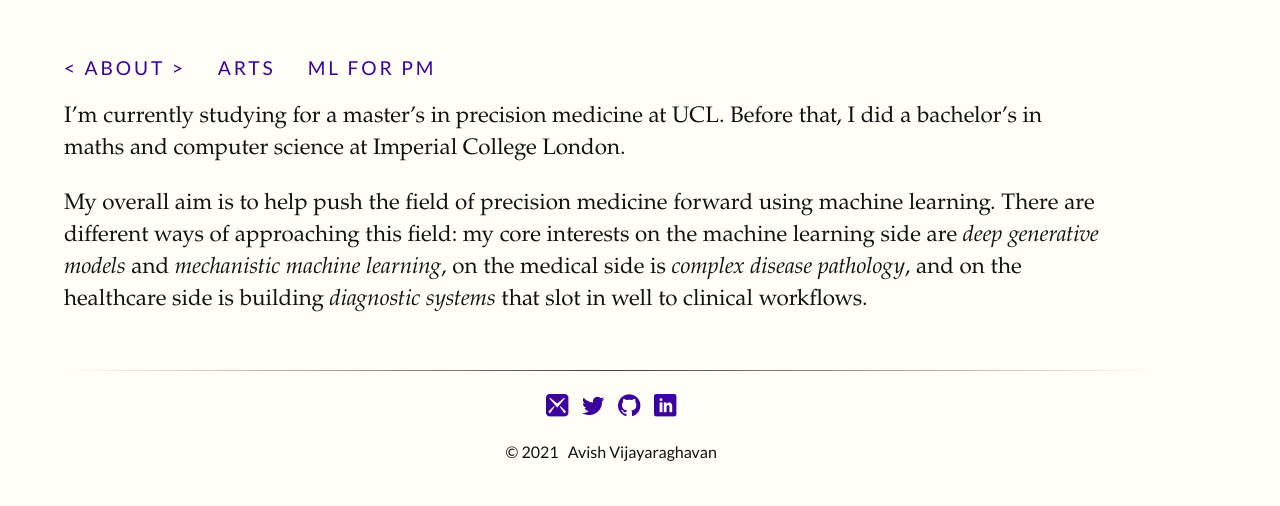
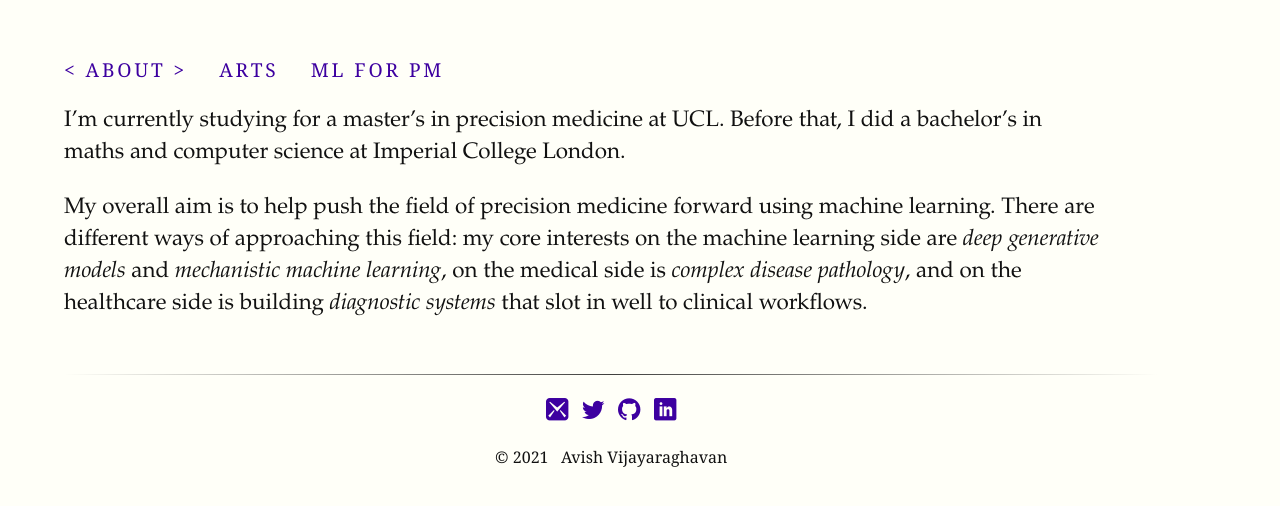
Before and after one commit to avishvj/avishvj.github.io, a Jekyll site: the page built from pages/about.md, in a window 1280 px wide. Shown: the top 506 px of the page. Built offline with Jekyll 4.4.1, drawn with Linux system fonts in a browser that asks for light colours; some web fonts are replaced.

Commit message:
modify some text

```diff
--- a/_sass/_settings.scss
+++ b/_sass/_settings.scss
@@ -6,7 +6,7 @@ $body-font: ETBembo, "Chronicle Text G2", Palatino, "Palatino Linotype", "Palati
 // However, it is not a free font, so if it is not present on the computer that is viewing the webpage
 // The free Google 'Lato' font is used instead. It is similar.
 // original $sans-font: "Gill Sans", "Gill Sans MT", "Gotham Narrow", "Lato", Calibri, sans-serif;
-$sans-font: "Lato"; // do work: "Book Antiqua", "Palatino Linotype", Consolas; // don't work: ETBembo, "Chronicle Text G2", Palatino, "Palatino LT STD",
+$sans-font: Georgia; // do work: "Book Antiqua", "Palatino Linotype", Consolas; // don't work: ETBembo, "Chronicle Text G2", Palatino, "Palatino LT STD",
 $code-font: Consolas, "Liberation Mono", Menlo, Courier, monospace;
 $url-font: "Lucida Console", "Lucida Sans Typewriter", Monaco, "Bitstream Vera Sans Mono", monospace;
 $text-color: #111;
```
